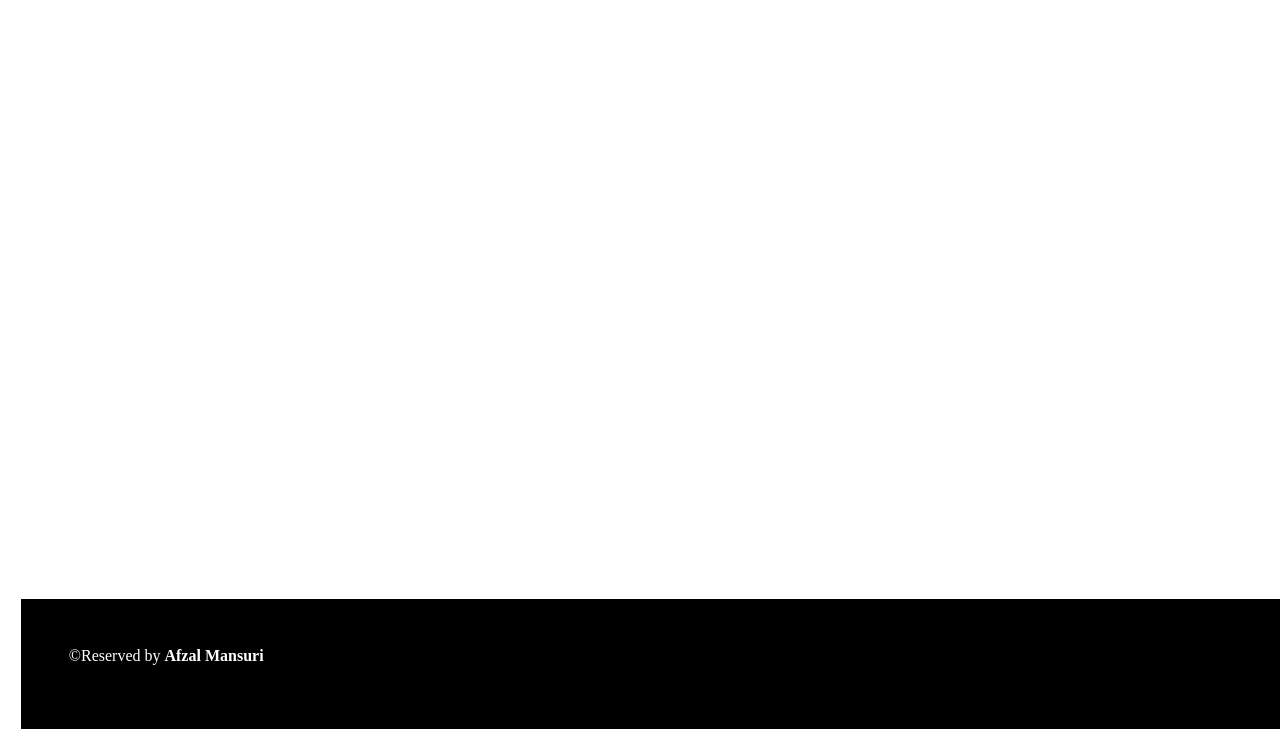
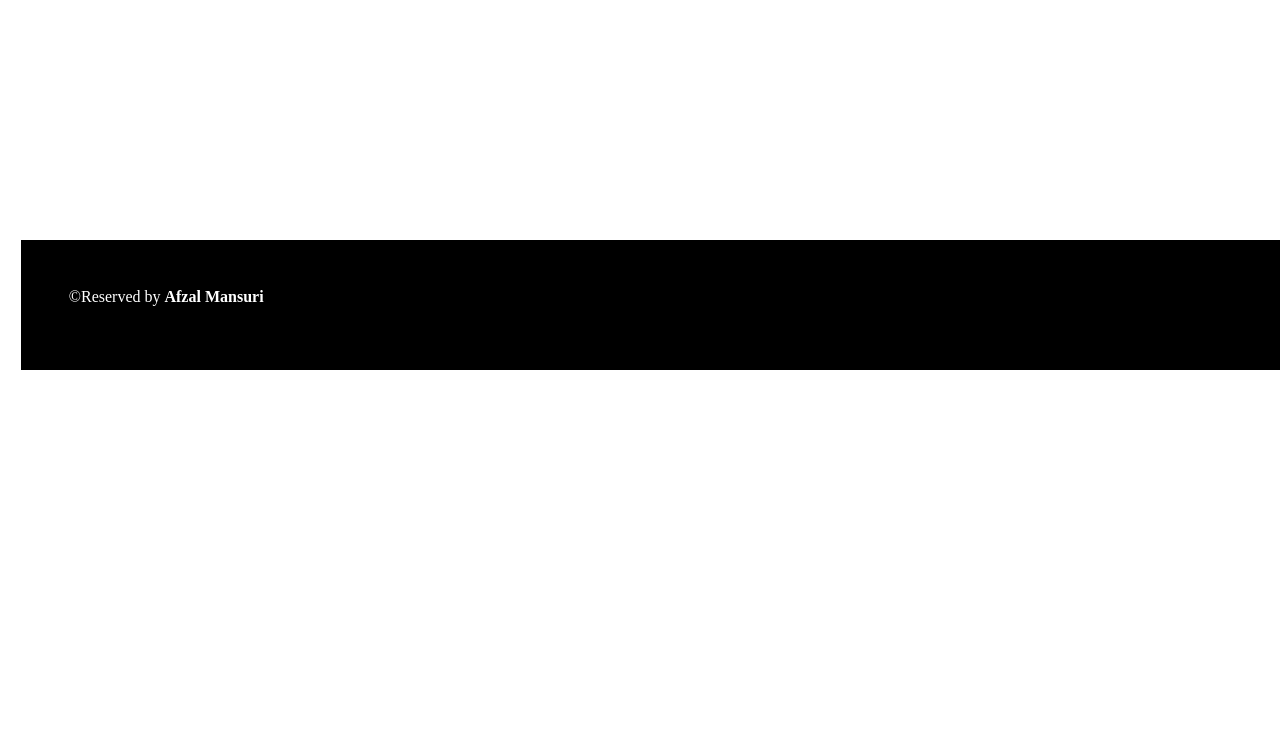
Before and after one commit to mastark3000/Project, a PHP site: page / in a window 1280 px wide; the page is wider, and only the part inside the window is pictured. Shown: the part 1152-1881 px from the top of that part. After the commit the page ends 1522 px from the top of that part, so only its background shows below. Run offline with PHP 8.4, Linux system fonts and the light colour scheme; some libraries are stand-ins or nearby versions.

Commit message:
Update d.css

```diff
--- a/css/d.css
+++ b/css/d.css
@@ -290,9 +290,9 @@ form a{
 
 #footer{
 	bottom: 0;
-	width: 73em;
+	width: 100%;
 /*	height: 10em;*/
-margin-top: 100em;
+	margin-top: 100%;
 	background-color: black;
 	color: white;
 	padding: 3em;
```
